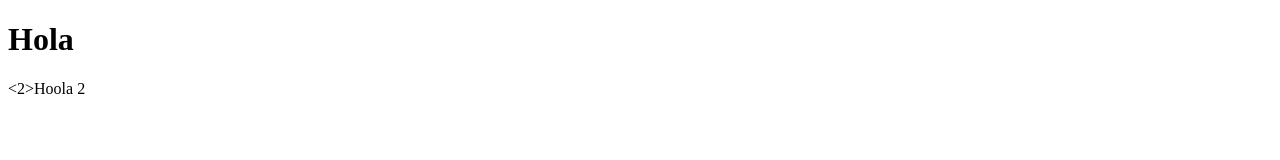
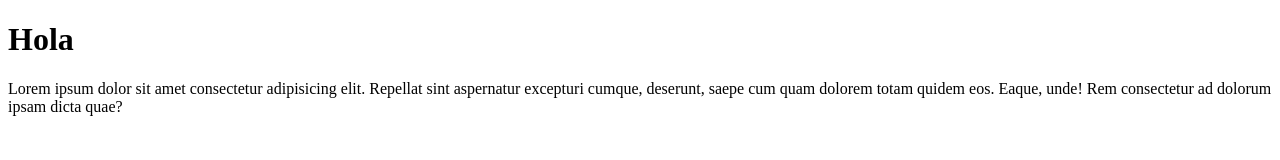
Before and after one commit to Aleaguilera/repo, a plain HTML site: page index.html in a window 1280 px wide. Drawn offline with Linux system fonts and the light colour scheme.

Commit message:
changes master

```diff
--- a/index.html
+++ b/index.html
@@ -7,6 +7,6 @@
 </head>
 <body>
     <h1>Hola</h1>
-    <2>Hoola 2</2>
+    <p>Lorem ipsum dolor sit amet consectetur adipisicing elit. Repellat sint aspernatur excepturi cumque, deserunt, saepe cum quam dolorem totam quidem eos. Eaque, unde! Rem consectetur ad dolorum ipsam dicta quae?</p>
 </body>
 </html>
```
